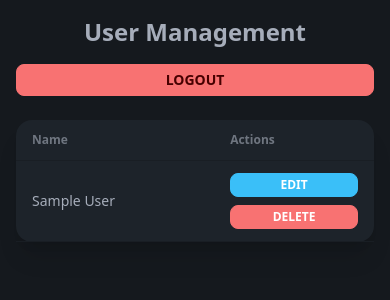
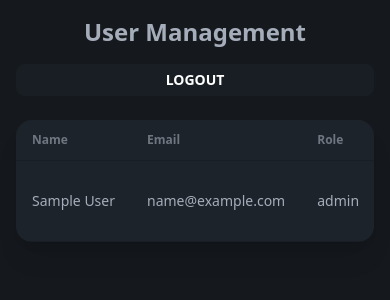
Before and after one commit to KnoWingFly/eventwebsitephp, a PHP site: page /admin/manage_user.php in a window 390 px wide. Shown: the top 300 px of the page. Run offline with PHP 8.4, Linux system fonts and the light colour scheme; the visitor is signed in with stand-in values (Sample User, id 1); some libraries are stand-ins or nearby versions.

Commit message:
responsive

```diff
--- a/admin/manage_user.php
+++ b/admin/manage_user.php
@@ -24,32 +24,31 @@ $users = $stmt->fetchAll(PDO::FETCH_ASSOC);
     <div class="max-w-4xl mx-auto">
         <div class="flex flex-col sm:flex-row justify-between items-center mb-6 sm:mb-8">
             <h1 class="text-2xl sm:text-3xl font-bold mb-4 sm:mb-0">User Management</h1>
-            <a href="../index.php?page=logout" class="btn btn-error btn-sm sm:btn-md w-full sm:w-auto hover:brightness-75 transition-all duration-300">
+            <a href="../index.php?page=logout" class="btn btn-sm sm:btn-md w-full sm:w-auto hover:bg-red-700 text-white">
                 Logout
             </a>
         </div>
-        <div class="card bg-base-100 shadow-xl">
+        <div class="card bg-base-100 shadow-xl overflow-x-auto">
             <div class="card-body p-0">
-                <div class="overflow-x-auto">
                 <table class="table table-zebra w-full">
                     <thead>
                         <tr>
                             <th>Name</th>
-                                <th class="hidden sm:table-cell">Email</th>
-                                <th class="hidden md:table-cell">Role</th>
+                            <th>Email</th>
+                            <th>Role</th>
                             <th>Actions</th>
                         </tr>
                     </thead>
                     <tbody>
                         <?php foreach ($users as $user): ?>
                             <tr>
-                                    <td><?php echo htmlspecialchars($user['name']); ?></td>
-                                    <td class="hidden sm:table-cell"><?php echo htmlspecialchars($user['email']); ?></td>
-                                    <td class="hidden md:table-cell"><?php echo htmlspecialchars($user['role']); ?></td>
+                                <td class="whitespace-nowrap"><?php echo htmlspecialchars($user['name']); ?></td>
+                                <td class="whitespace-nowrap"><?php echo htmlspecialchars($user['email']); ?></td>
+                                <td class="whitespace-nowrap"><?php echo htmlspecialchars($user['role']); ?></td>
                                 <td>
                                     <div class="flex flex-col sm:flex-row sm:space-x-2 space-y-2 sm:space-y-0">
-                                    <a href="edit_user.php?id=<?= $user['id'] ?>" class="btn btn-info btn-xs sm:btn-sm text-white hover:brightness-75 transition-all duration-300">Edit</a>
-                                    <a href="delete_user.php?id=<?= $user['id'] ?>" class="btn btn-error btn-xs sm:btn-sm text-white hover:brightness-75 transition-all duration-300" onclick="return confirm('Are you sure you want to delete this user?')">Delete</a>
+                                        <a href="edit_user.php?id=<?= $user['id'] ?>" class="btn hover:bg-purple-700 text-white btn-xs sm:btn-sm transition-all duration-300">Edit</a>
+                                        <a href="delete_user.php?id=<?= $user['id'] ?>" class="btn hover:bg-purple-700 text-white btn-xs sm:btn-sm transition-all duration-300" onclick="return confirm('Are you sure you want to delete this user?')">Delete</a>
                                     </div>
                                 </td>
                             </tr>
@@ -59,6 +58,5 @@ $users = $stmt->fetchAll(PDO::FETCH_ASSOC);
             </div>
         </div>
     </div>
-    </div>
 </body>
 </html>
```
Lines whose indentation alone changed are shown as unchanged.
